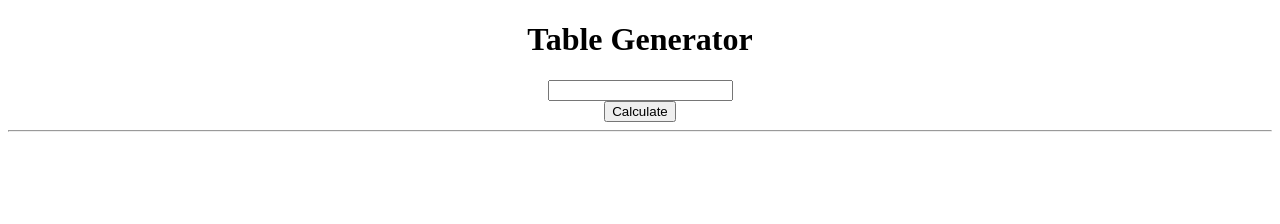
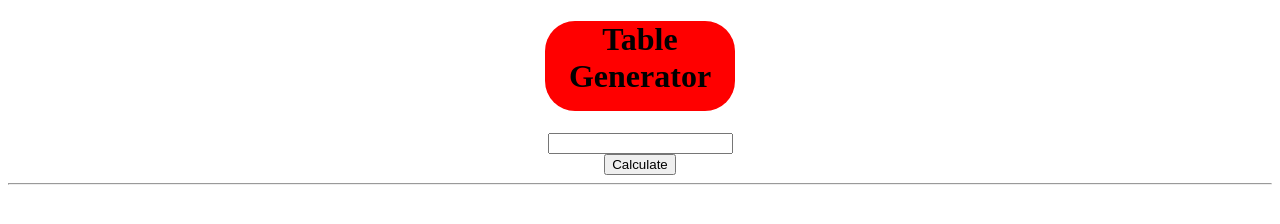
Before and after one commit to Mohsinkhanafridi/table-generator, a plain HTML site: page index.html in a window 1280 px wide. Drawn offline with Linux system fonts and the light colour scheme.

Commit message:
style.css

```diff
--- a/index.html
+++ b/index.html
@@ -4,9 +4,10 @@
     <meta charset="UTF-8">
     <meta name="viewport" content="width=device-width, initial-scale=1.0">
     <title>Document</title>
+    <link rel="stylesheet" href="style.css">
 </head>
 <body><center>
-    <h1>Table Generator</h1>
+    <h1 class="heading">Table Generator</h1>
     <input type="number" name="" id="number"><br>
     <button onclick="generateTable()">Calculate</button>
     <br><hr>
--- /dev/null
+++ b/style.css
@@ -0,0 +1,15 @@
+/* The animation code */
+@keyframes example {
+    from {background-color: red;}
+    to {background-color: yellow;}
+  }
+
+  /* The element to apply the animation to */
+  .heading {
+    width: 190px;
+    height: 90px;
+    background-color: red;
+    animation-name: example;
+    animation-duration: 3s;
+    border-radius: 30px;
+  }
```
